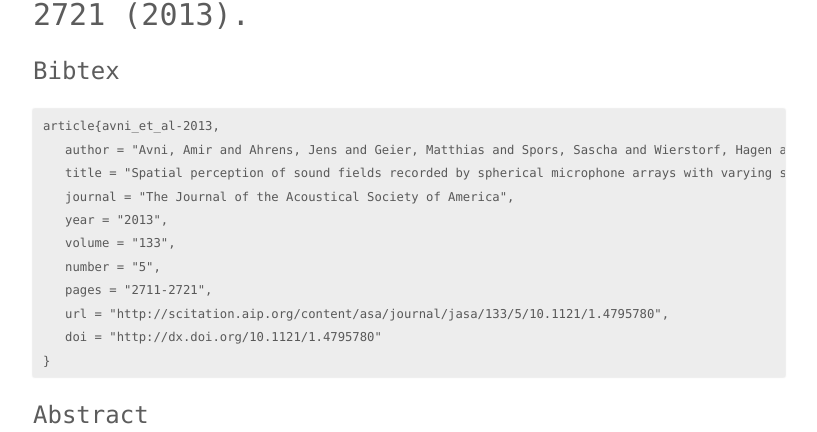
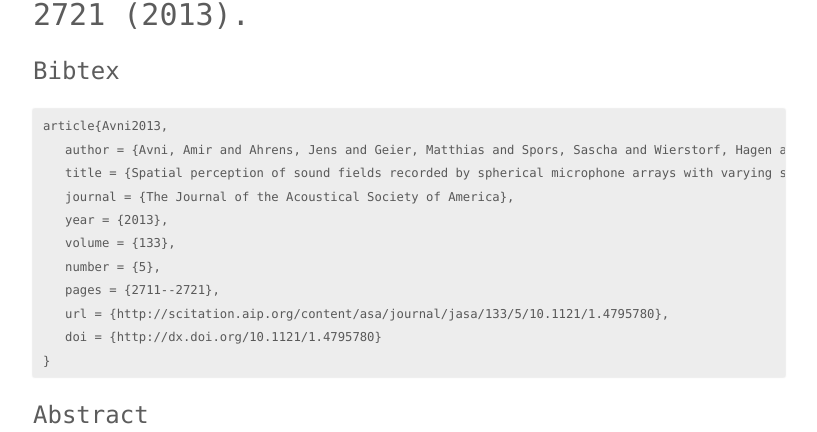
Before and after one commit to hagenw/hagenw.github.io, a Jekyll site: the page built from _posts/2013-05-01-spatial-perception-of-sound-fields-recorded-by-spherical-microphone-arrays-with-varying-spatial-resolution.md, in a window 1280 px wide. Shown: the part 430-862 px from the top of the page, without its empty margins (231-1048 px from the left). Built offline with Jekyll 4.4.1, drawn with Linux system fonts in a browser that asks for light colours.

Commit message:
Fix latex entries

````diff
--- a/_posts/2013-05-01-spatial-perception-of-sound-fields-recorded-by-spherical-microphone-arrays-with-varying-spatial-resolution.md
+++ b/_posts/2013-05-01-spatial-perception-of-sound-fields-recorded-by-spherical-microphone-arrays-with-varying-spatial-resolution.md
@@ -21,16 +21,16 @@ published: true
 ### Bibtex
 
 ```latex
-article{avni_et_al-2013,
-   author = "Avni, Amir and Ahrens, Jens and Geier, Matthias and Spors, Sascha and Wierstorf, Hagen and Rafaely, Boaz",
-   title = "Spatial perception of sound fields recorded by spherical microphone arrays with varying spatial resolution",
-   journal = "The Journal of the Acoustical Society of America",
-   year = "2013",
-   volume = "133",
-   number = "5",
-   pages = "2711-2721",
-   url = "http://scitation.aip.org/content/asa/journal/jasa/133/5/10.1121/1.4795780",
-   doi = "http://dx.doi.org/10.1121/1.4795780"
+article{Avni2013,
+   author = {Avni, Amir and Ahrens, Jens and Geier, Matthias and Spors, Sascha and Wierstorf, Hagen and Rafaely, Boaz},
+   title = {Spatial perception of sound fields recorded by spherical microphone arrays with varying spatial resolution},
+   journal = {The Journal of the Acoustical Society of America},
+   year = {2013},
+   volume = {133},
+   number = {5},
+   pages = {2711--2721},
+   url = {http://scitation.aip.org/content/asa/journal/jasa/133/5/10.1121/1.4795780},
+   doi = {http://dx.doi.org/10.1121/1.4795780}
 }
 ```
 
````
Also changed, not shown: _posts/2013-01-01-perception-of-focused-sources-in-wave-field-synthesis.md (+1 -1 lines), _posts/2013-06-01-binaural-assessment-of-multichannel-reproduction.md (+13 -13 lines).
